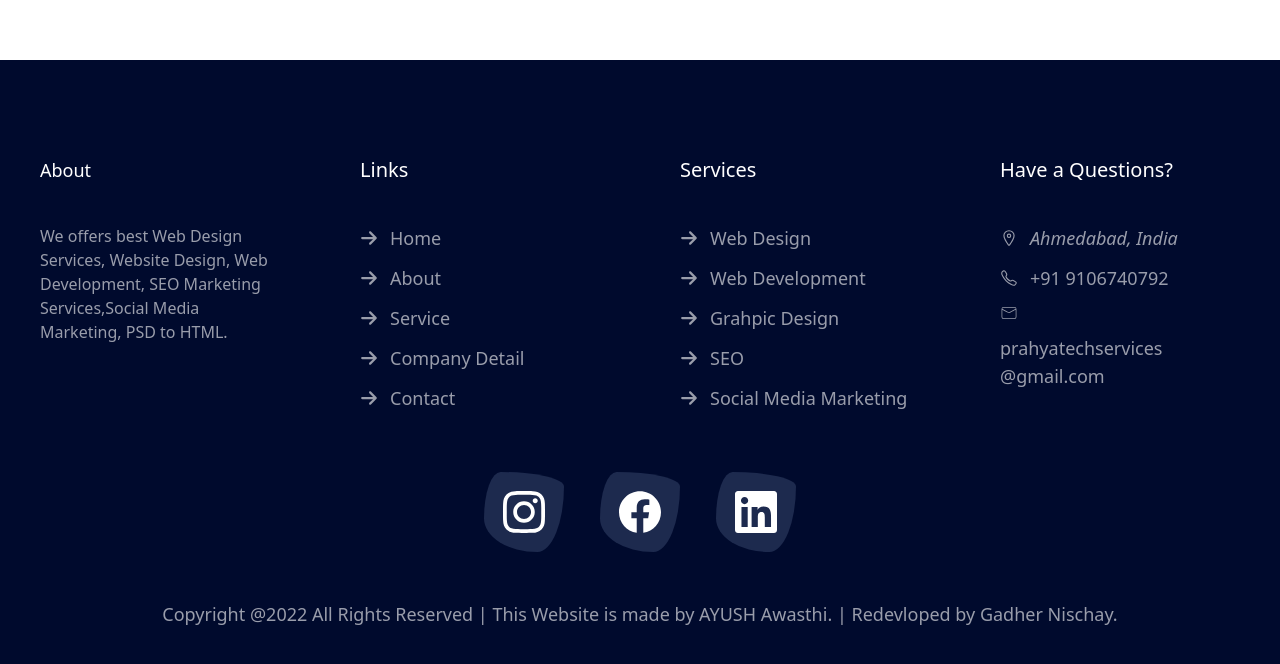
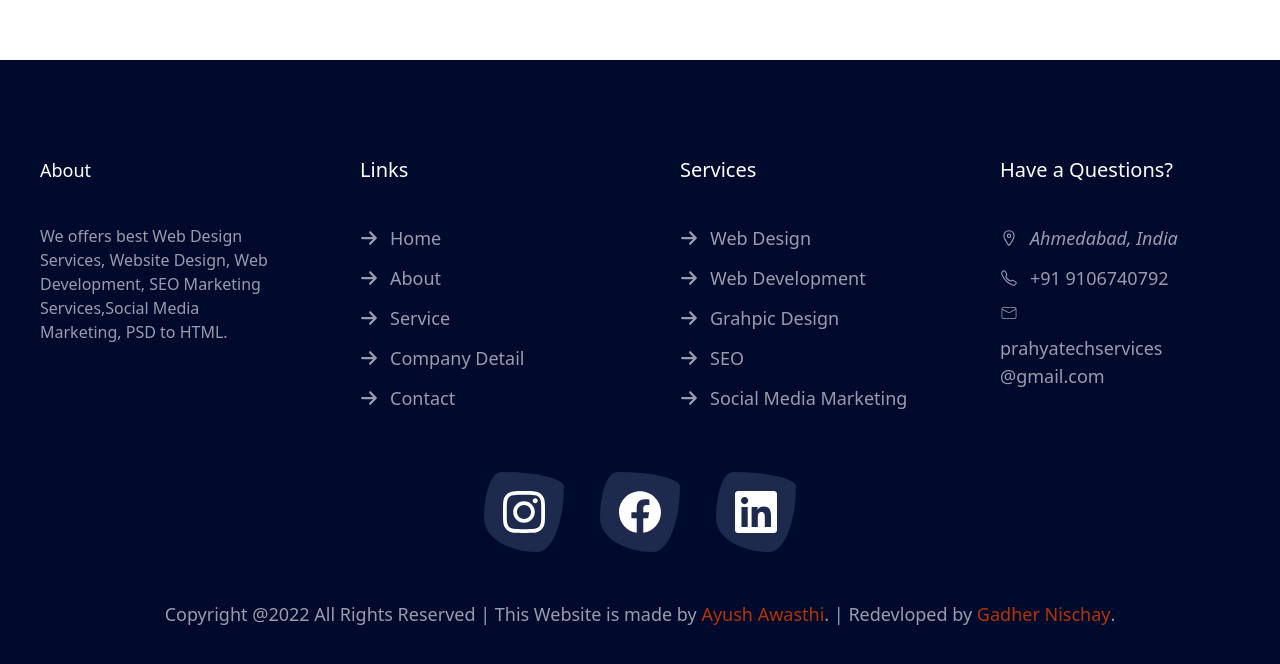
Before and after one commit to nischaygadher15/PTS_2, a React (Vite) app: page / in a window 1280 px wide. Shown: the part 6497-7161 px from the top of the page. Built offline with nearby package versions, Linux system fonts and the light colour scheme.

Commit message:
Backend url added

```diff
--- a/src/Components/Footer.jsx
+++ b/src/Components/Footer.jsx
@@ -13,7 +13,13 @@ const Footer = () => {
   let footLinkClass =
     "text-[rgba(255,255,255,0.6)] hover:text-white text-lg flex items-center gap-3";
 
-  let links = ["Home", "About", "Service", "Company Detail", "Contact"];
+  let links = [
+    ["Home", "/"],
+    ["About", "/about"],
+    ["Service", "/service"],
+    ["Company Detail", "/about"],
+    ["Contact", "/contact"],
+  ];
 
   let eleKey = useId();
 
@@ -44,9 +50,9 @@ const Footer = () => {
             <ul className="list-none">
               {links.map((l, inx) => (
                 <li className="mb-3" key={`${eleKey}-links-${inx}`}>
-                  <NavLink to="/" className={footLinkClass}>
+                  <NavLink to={`${l[1]}`} className={footLinkClass}>
                     <FaArrowRight className="text-md" />
-                    {l}
+                    {l[0]}
                   </NavLink>
                 </li>
               ))}
@@ -106,21 +112,45 @@ const Footer = () => {
 
         {/* Social Media Icons */}
         <div className="text-white flex justify-center items-center gap-9 text-4xl md:text-5xl py-12 ">
-          <div className="media-icon w-16 h-16  md:w-20 md:h-20 flex justify-center items-center">
+          <a
+            href="https://www.instagram.com/prahyatechservices/"
+            className="media-icon w-16 h-16  md:w-20 md:h-20 flex justify-center items-center"
+          >
             <FaInstagram />
-          </div>
-          <div className="media-icon w-16 h-16  md:w-20 md:h-20 flex justify-center items-center">
+          </a>
+          <a
+            href="https://www.facebook.com/prahyatechservices"
+            className="media-icon w-16 h-16  md:w-20 md:h-20 flex justify-center items-center"
+          >
             <IoLogoFacebook />
-          </div>
-          <div className="media-icon w-16 h-16  md:w-20 md:h-20 flex justify-center items-center">
+          </a>
+          <a
+            href="https://www.linkedin.com/in/ayush-awasthi-0921b523b/"
+            className="media-icon w-16 h-16  md:w-20 md:h-20 flex justify-center items-center"
+          >
             <FaLinkedin />
-          </div>
+          </a>
         </div>
 
         {/* Copyright */}
         <p className="text-[rgba(255,255,255,0.6)] text-center text-lg">
-          Copyright @2022 All Rights Reserved | This Website is made by AYUSH
-          Awasthi. | Redevloped by Gadher Nischay.
+          Copyright @2022 All Rights Reserved | This Website is made by{" "}
+          <a
+            href="https://www.linkedin.com/in/nischay-gadher/"
+            className="text-orange-700 font-medium"
+            target="_blank"
+          >
+            Ayush Awasthi
+          </a>
+          . | Redevloped by{" "}
+          <a
+            href="https://www.linkedin.com/in/nischay-gadher/"
+            className="text-orange-700 font-medium"
+            target="_blank"
+          >
+            Gadher Nischay
+          </a>
+          .
         </p>
       </div>
     </footer>
--- a/src/Pages/Contact.jsx
+++ b/src/Pages/Contact.jsx
@@ -20,7 +20,7 @@ const Contact = () => {
   let onSubmit = async (data) => {
     try {
       //API here...
-      let res = await fetch("http://localhost:5000/sentmail", {
+      let res = await fetch("https://pts2backend.vercel.app/sentmail", {
         method: "POST",
         headers: { "Content-Type": "application/json" },
         body: JSON.stringify(data),
```
